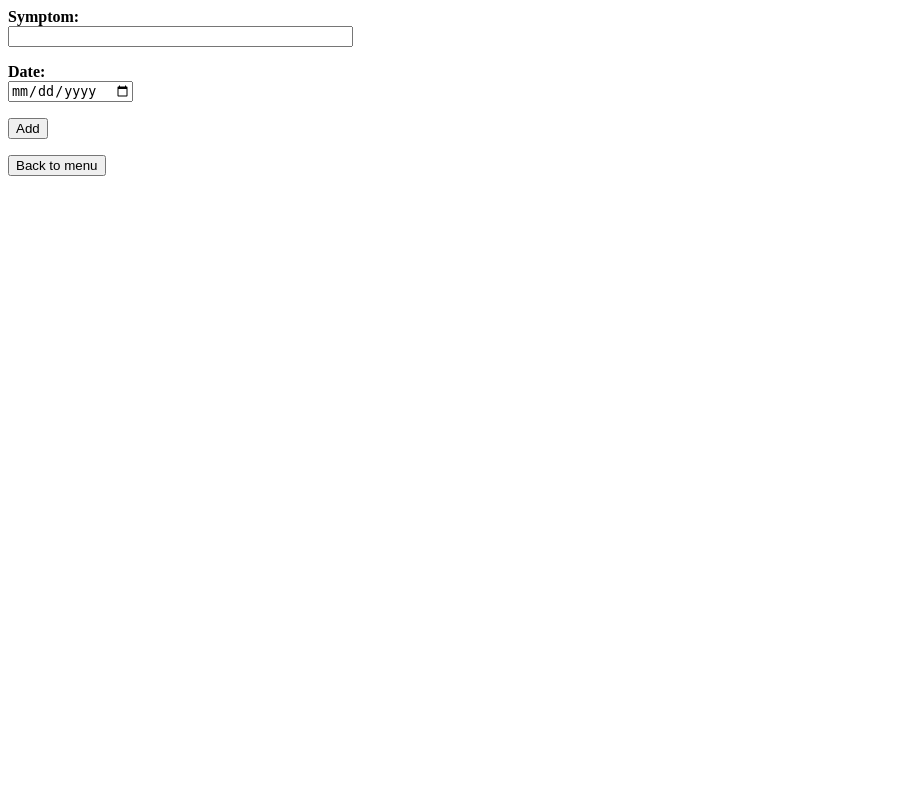
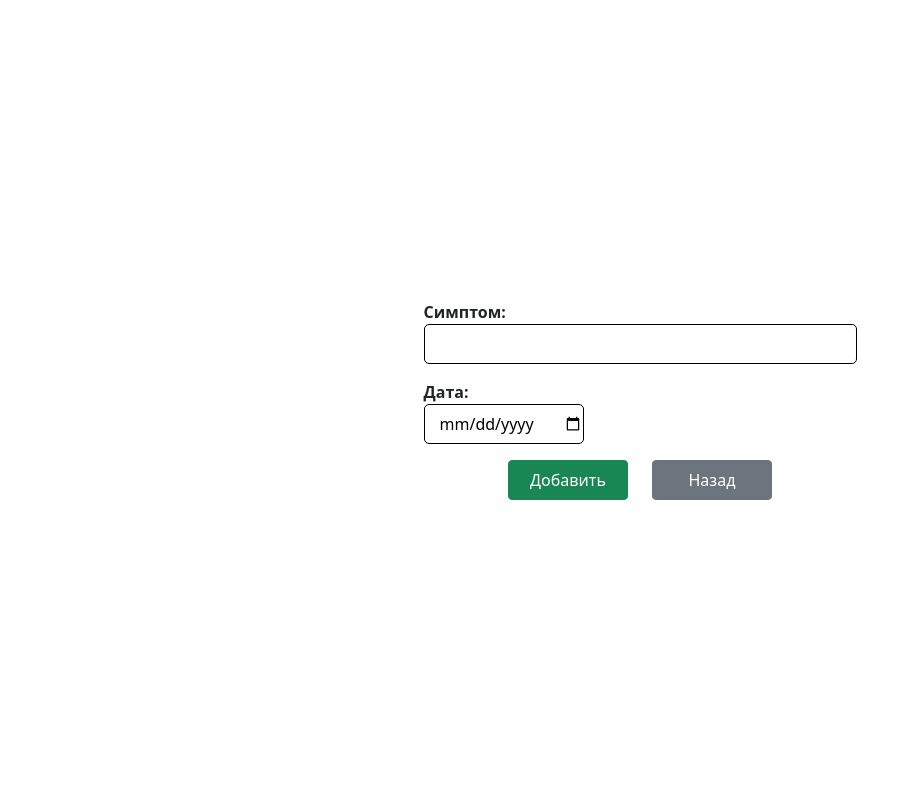
Before and after one commit to moevm/nosql2h20-patients-mongo, a Flask app: page /card/1/dynamic/add in a window 1280 px wide. Shown: the whole page, without its empty margins (0-912 px from the left). Run offline with Flask 2, Linux system fonts and the light colour scheme.

Commit message:
style fixes in add symptom

```diff
--- a/frontend/templates/add_symptom.html
+++ b/frontend/templates/add_symptom.html
@@ -1,18 +1,35 @@
 <html>
+
 <head>
     <title>EDIT CONTSCTS</title>
+    <link rel="stylesheet" type="text/css" href="{{ url_for('static', filename='css/main.css') }}" />
+    <!-- Bootstrap CSS -->
+    <link href="https://cdn.jsdelivr.net/npm/bootstrap@5.0.0-beta1/dist/css/bootstrap.min.css" rel="stylesheet"
+        integrity="sha384-giJF6kkoqNQ00vy+HMDP7azOuL0xtbfIcaT9wjKHr8RbDVddVHyTfAAsrekwKmP1" crossorigin="anonymous">
+    <script src="https://code.jquery.com/jquery-3.5.1.js"
+        integrity="sha256-QWo7LDvxbWT2tbbQ97B53yJnYU3WhH/C8ycbRAkjPDc=" crossorigin="anonymous"></script>
 </head>
- <body>
 
- <form name="test" method="post" action=""}>
-  <p><b>Symptom:</b><br>
+<body class="addForm" style="height: 100vh;">
+    <form class="form" id="addSymptom" method="post" action="" }>
+        <p><b>Симптом:</b><br>
             <input type="text" name="symptom" size="40">
         </p>
-  <p><b>Date:</b><br>
+        <p><b>Дата:</b><br>
             <input type="date" name="date" size="40">
         </p>
- <button onclick="location.href='http://localhost:8080/card/{{phone_number}}/dynamic';"  method="get">Add</button>
     </form>
-<button onclick="location.href='http://localhost:8080/';">Back to menu</button>
+    <div class="row">
+        <div class="col">
+            <button class="btn btn-success" form="addSymptom"
+                onclick="location.href='http://localhost:8080/card/{{phone_number}}/dynamic';"
+                method="get">Добавить</button>
+        </div>
+        <div class="col">
+            <button class="btn btn-secondary"
+                onclick="location.href='http://localhost:8080/card/{{phone_number}}/dynamic';">Назад</button>
+        </div>
+    </div>
 </body>
+
 </html>
```
Lines whose indentation alone changed are shown as unchanged.
